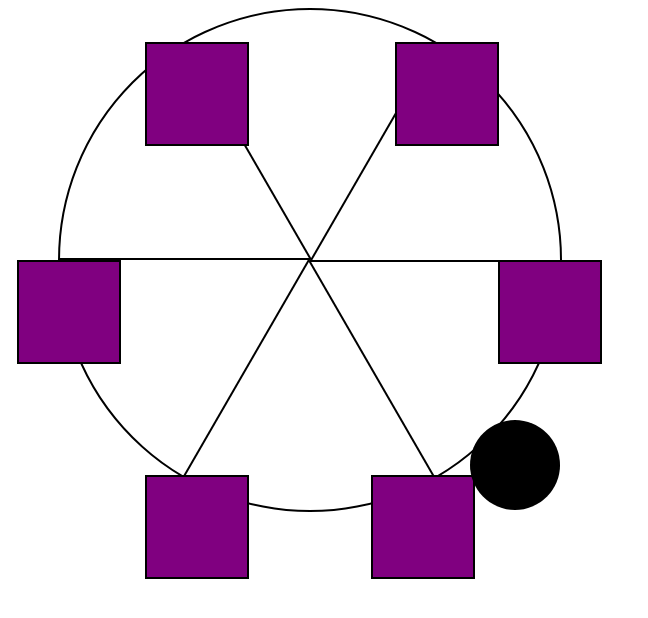
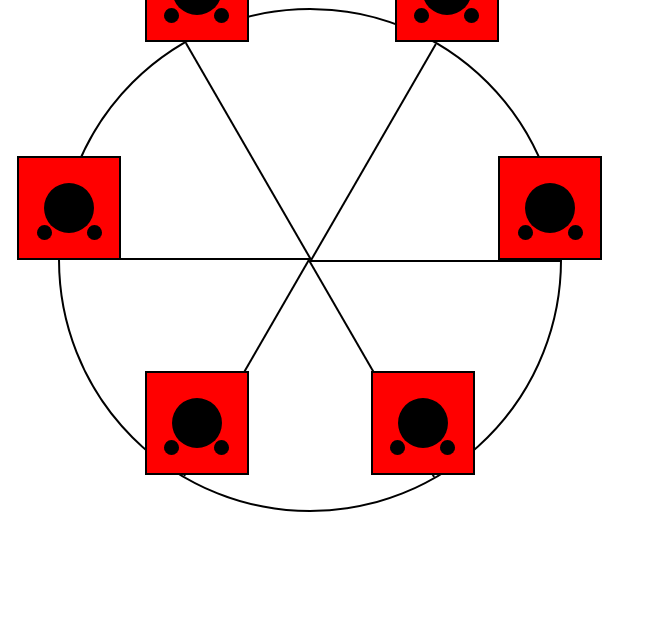
Before and after one commit to Julesmcghouls/freecodecamp, a plain HTML site: page ferris-wheel/index.html in a window 1280 px wide. Shown: the whole page, without its empty margins (0-648 px from the left). Drawn offline with Linux system fonts and the light colour scheme.

Commit message:
mickey mouse attempt

```diff
--- a/ferris-wheel/index.html
+++ b/ferris-wheel/index.html
@@ -1,4 +1,63 @@
 <!DOCTYPE html>
+<html lang="en">
+
+<head>
+    <meta charset="UTF-8">
+    <title>Ferris Wheel</title>
+    <link rel="stylesheet" href="./styles.css">
+</head>
+
+<body>
+    <div class="wheel">
+        <span class="line"></span>
+        <span class="line"></span>
+        <span class="line"></span>
+        <span class="line"></span>
+        <span class="line"></span>
+        <span class="line"></span>
+
+        <div class="cabin">
+            <div class="mickey-head">
+                <div class="mickey-ear-left"></div>
+                <div class="mickey-ear-right"></div>
+            </div>
+        </div>
+        <div class="cabin">
+            <div class="mickey-head">
+                <div class="mickey-ear-left"></div>
+                <div class="mickey-ear-right"></div>
+            </div>
+        </div>
+        <div class="cabin">
+            <div class="mickey-head">
+                <div class="mickey-ear-left"></div>
+                <div class="mickey-ear-right"></div>
+            </div>
+        </div>
+        <div class="cabin">
+            <div class="mickey-head">
+                <div class="mickey-ear-left"></div>
+                <div class="mickey-ear-right"></div>
+            </div>
+        </div>
+        <div class="cabin">
+            <div class="mickey-head">
+                <div class="mickey-ear-left"></div>
+                <div class="mickey-ear-right"></div>
+            </div>
+        </div>
+        <div class="cabin">
+            <div class="mickey-head">
+                <div class="mickey-ear-left"></div>
+                <div class="mickey-ear-right"></div>
+            </div>
+        </div>
+    </div>
+</body>
+
+</html>
+
+<!-- <!DOCTYPE html>
 <html lang="en">
 
 <head>
@@ -30,4 +89,4 @@
     </div>
 </body>
 
-</html>
+</html> -->
--- a/ferris-wheel/styles.css
+++ b/ferris-wheel/styles.css
@@ -1,4 +1,139 @@
 .wheel {
+    border: 2px solid black;
+    border-radius: 50%;
+    margin-left: 50px;
+    position: absolute;
+    height: 55vw;
+    width: 55vw;
+    max-width: 500px;
+    max-height: 500px;
+    animation-name: wheel;
+    animation-duration: 10s;
+    animation-iteration-count: infinite;
+    animation-timing-function: linear;
+}
+
+.line {
+    background-color: black;
+    width: 50%;
+    height: 2px;
+    position: absolute;
+    top: 50%;
+    left: 50%;
+    transform-origin: 0% 0%;
+}
+
+.line:nth-of-type(2) {
+    transform: rotate(60deg);
+}
+.line:nth-of-type(3) {
+    transform: rotate(120deg);
+}
+.line:nth-of-type(4) {
+    transform: rotate(180deg);
+}
+.line:nth-of-type(5) {
+    transform: rotate(240deg);
+}
+.line:nth-of-type(6) {
+    transform: rotate(300deg);
+}
+
+.cabin {
+    background-color: red;
+    width: 20%;
+    height: 20%;
+    position: absolute;
+    border: 2px solid;
+    transform-origin: 50% 0%;
+    display: flex;
+    justify-content: center;
+    align-items: center;
+}
+
+.cabin:nth-of-type(1) {
+    right: -8.5%;
+    top: 50%;
+}
+.cabin:nth-of-type(2) {
+    right: 17%;
+    top: 93.5%;
+}
+.cabin:nth-of-type(3) {
+    right: 67%;
+    top: 93.5%;
+}
+.cabin:nth-of-type(4) {
+    left: -8.5%;
+    top: 50%;
+}
+.cabin:nth-of-type(5) {
+    left: 17%;
+    top: 7%;
+}
+.cabin:nth-of-type(6) {
+    right: 17%;
+    top: 7%;
+}
+
+@keyframes wheel {
+    0% {
+        transform: rotate(0deg);
+    }
+    100% {
+        transform: rotate(360deg);
+    }
+}
+
+@keyframes cabins {
+    0% {
+        transform: rotate(0deg);
+    }
+    25% {
+        background-color: yellow;
+    }
+    50% {
+        background-color: purple;
+    }
+    75% {
+        background-color: yellow;
+    }
+    100% {
+        transform: rotate(-360deg);
+    }
+}
+
+.mickey-head {
+    position: relative;
+    width: 50%;
+    height: 50%;
+    background-color: black;
+    border-radius: 50%;
+    display: flex;
+    justify-content: center;
+    align-items: center;
+}
+
+.mickey-ear-left,
+.mickey-ear-right {
+    position: absolute;
+    width: 30%;
+    height: 30%;
+    background-color: black;
+    border-radius: 50%;
+}
+
+.mickey-ear-left {
+    top: -15%;
+    left: -15%;
+}
+
+.mickey-ear-right {
+    top: -15%;
+    right: -15%;
+}
+
+/* .wheel {
 border: 2px solid black;
 border-radius: 50%;
 margin-left: 50px;
@@ -114,4 +249,4 @@ left: -45px;
 .mickey-ear-right {
 top: -45px;
 right: -45px;
-}
+} */
```
